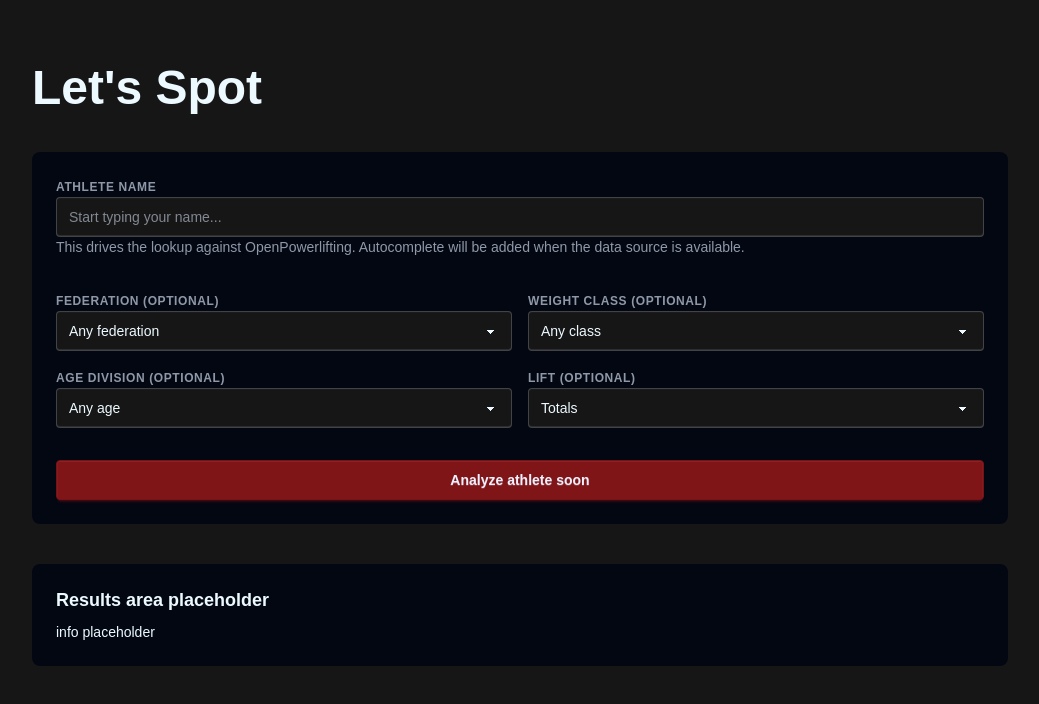
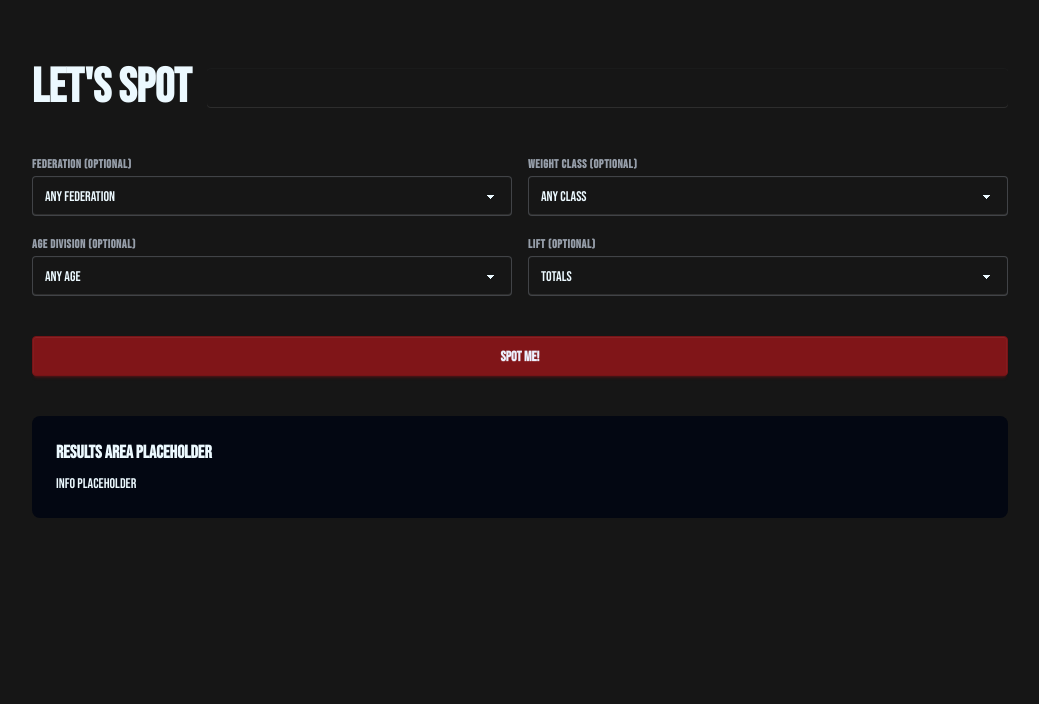
Before and after one commit to rubbaduk/spotter-pl, a Next.js app in the folder spotter-pl/: page / in a window 1280 px wide. Shown: the top 704 px of the page, without its empty margins (120-1159 px from the left). Built offline with nearby package versions, Linux system fonts and the light colour scheme.

Commit message:
Updated front end style

```diff
--- a/spotter-pl/app/layout.tsx
+++ b/spotter-pl/app/layout.tsx
@@ -1,15 +1,10 @@
 import type { Metadata } from "next";
-import { Geist, Geist_Mono } from "next/font/google";
+import { Bebas_Neue } from "next/font/google";
 import "./globals.css";
 
-const geistSans = Geist({
-  variable: "--font-geist-sans",
+const bebasNeue = Bebas_Neue({
   subsets: ["latin"],
-});
-
-const geistMono = Geist_Mono({
-  variable: "--font-geist-mono",
-  subsets: ["latin"],
+  weight: "400",
 });
 
 export const metadata: Metadata = {
@@ -24,11 +19,7 @@ export default function RootLayout({
 }>) {
   return (
     <html lang="en" data-theme="dark">
-      <body
-        className={`${geistSans.variable} ${geistMono.variable} antialiased`}
-      >
-        {children}
-      </body>
+      <body className={bebasNeue.className}>{children}</body>
     </html>
   );
 }
--- a/spotter-pl/app/page.tsx
+++ b/spotter-pl/app/page.tsx
@@ -10,32 +10,19 @@ export default function Home() {
   return (
     <div className="min-h-dvh bg-base-100 text-base-content">
       <main className="mx-auto flex w-full max-w-5xl flex-col gap-10 px-6 py-16">
-        <header className="space-y-4">
-          <h1 className="text-4xl font-semibold sm:text-5xl">
+        <div className="flex items-center gap-4">
+          <h1 className="text-4xl font-semibold sm:text-5xl whitespace-nowrap">
             Let's Spot
           </h1>
-        </header>
-
-        <form className="card bg-base-200">
-          <div className="card-body space-y-6">
-            <div className="form-control">
-              <label htmlFor="u" className="label">
-                <span className="label-text uppercase text-xs font-semibold tracking-wider">
-                  Athlete name
-                </span>
-              </label>
+          <div className="form-control flex-1">
             <input
               id="u"
-                name="u"
+              name="user"
               type="text"
-                placeholder="Start typing your name..."
-                className="input input-bordered w-full"
+              placeholder=""
+              className="input w-full outline-none focus:outline-none focus:ring-0 border-0 focus:border-0 text-4xl sm:text-5xl font-semibold "
             />
-              <label className="label">
-                <span className="label-text-alt">
-                  This drives the lookup against OpenPowerlifting. Autocomplete will be added when the data source is available.
-                </span>
-              </label>
+          </div>
         </div>
 
         <div className="grid gap-4 sm:grid-cols-2">
@@ -93,10 +80,9 @@ export default function Home() {
         </div>
 
         <button type="button" className="btn btn-primary w-full sm:w-auto">
-              Analyze athlete soon
+              Spot me!
         </button>
-          </div>
-        </form>
+
 
         <section className="card bg-base-200">
           <div className="card-body text-sm">
```
Lines whose indentation alone changed are shown as unchanged.
